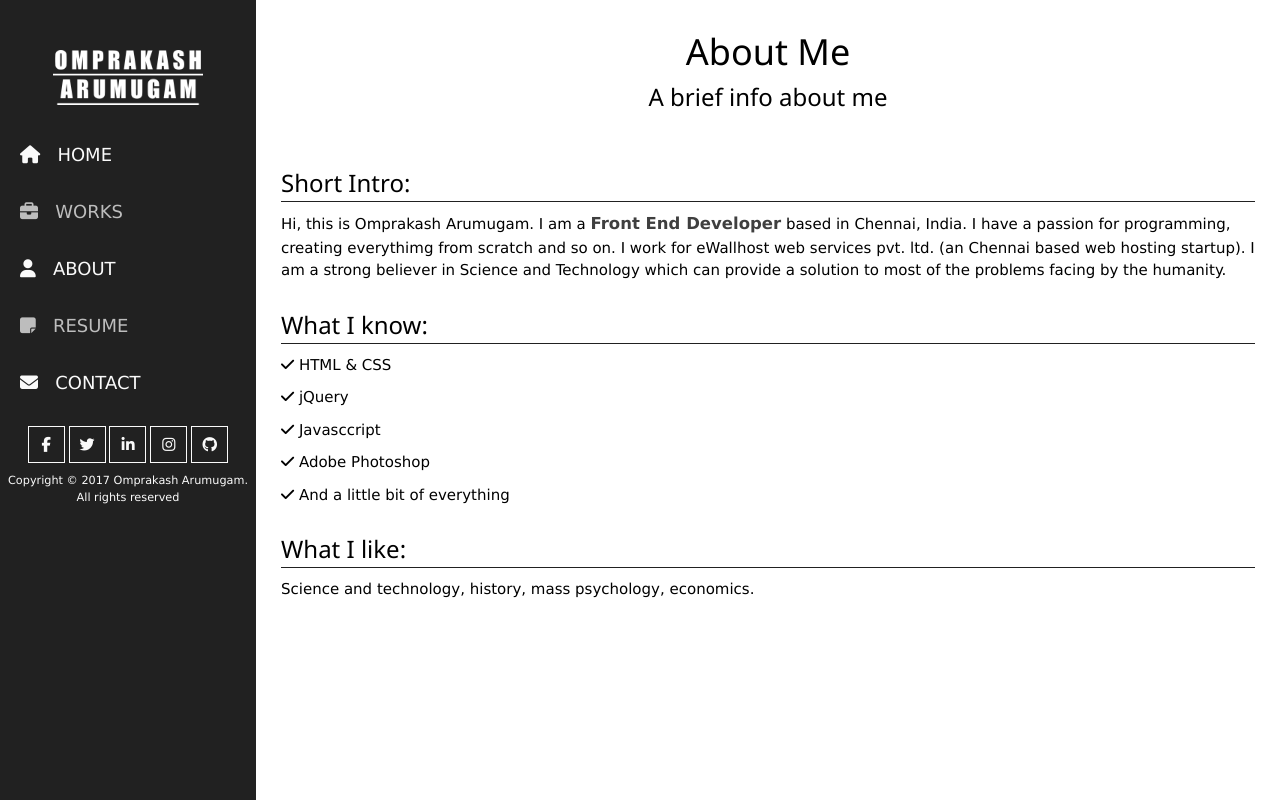
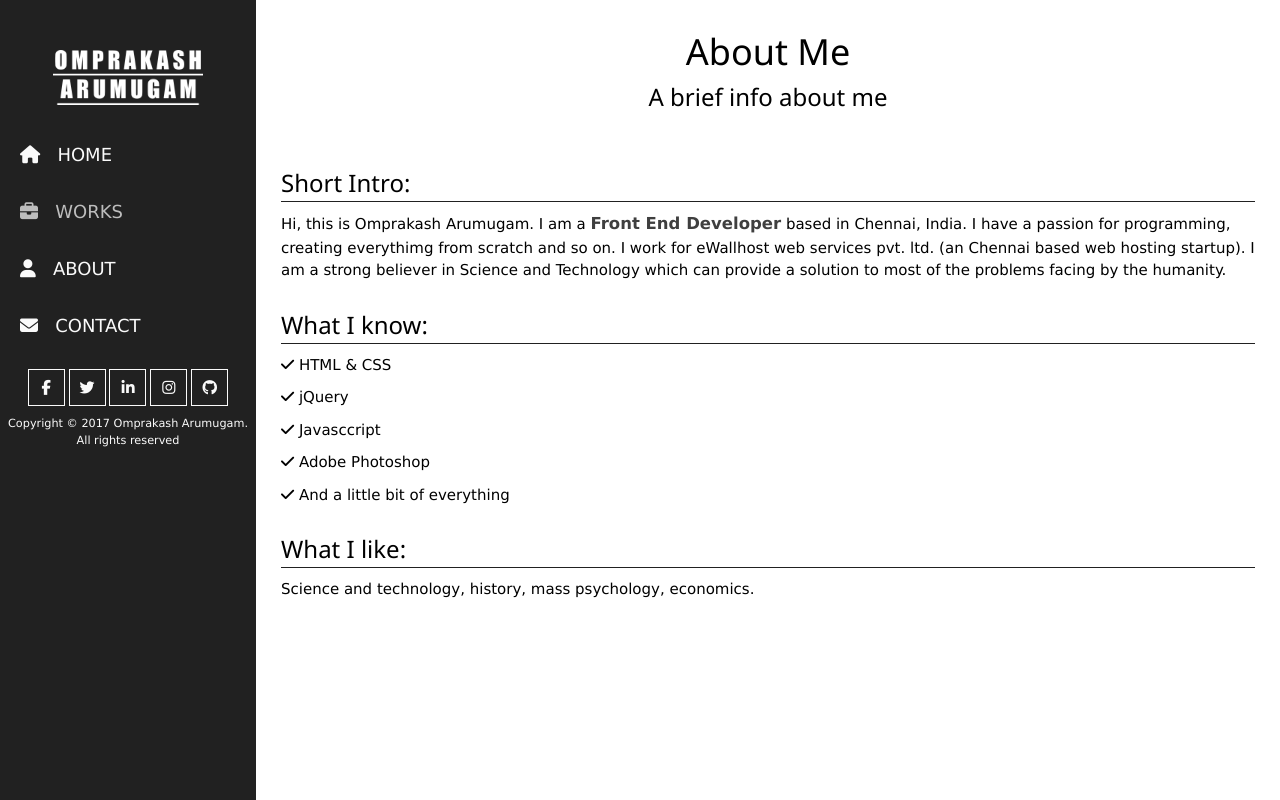
Before and after one commit to prakashom2new/prakashom2new.github.io, a website: page about.html in a window 1280 px wide. Drawn offline with Linux system fonts and the light colour scheme.

Commit message:
Resume item removed from menu

```diff
--- a/about.html
+++ b/about.html
@@ -60,7 +60,7 @@
             <span class="menu__item menu__item_pos"><a class="menu__link menu__link_txt menu__link_clr" href="/index.html"><i class="fa fa-home" aria-hidden="true"></i> &nbsp HOME</a></span>
             <span class="menu__item menu__item_pos"><a class="menu__link menu__link_txt menu__link_clr menu__link_disable" href=""><i class="fa fa-briefcase" aria-hidden="true"></i> &nbsp WORKS</a></span>
             <span class="menu__item menu__item_pos"><a class="menu__link menu__link_txt menu__link_clr" href="/about.html"><i class="fa fa-user" aria-hidden="true"></i> &nbsp ABOUT</a></span>
-            <span class="menu__item menu__item_pos"><a class="menu__link menu__link_txt menu__link_clr menu__link_disable" href=""><i class="fa fa-sticky-note" aria-hidden="true"></i> &nbsp RESUME</a></span>
+            <!-- span class="menu__item menu__item_pos"><a class="menu__link menu__link_txt menu__link_clr menu__link_disable" href=""><i class="fa fa-sticky-note" aria-hidden="true"></i> &nbsp RESUME</a></span -->
             <span class="menu__item menu__item_pos"><a class="menu__link menu__link_txt menu__link_clr" href="/contact.html"><i class="fa fa-envelope" aria-hidden="true"></i> &nbsp CONTACT</a></span>
         </div>
 
```
Also changed, not shown: contact.html (+1 -1 lines), index.html (+1 -1 lines), resources/_header.html (+1 -1 lines), works_pages/css-image-gallery.html (+1 -1 lines), works_pages/the-mbt.html (+1 -1 lines).
